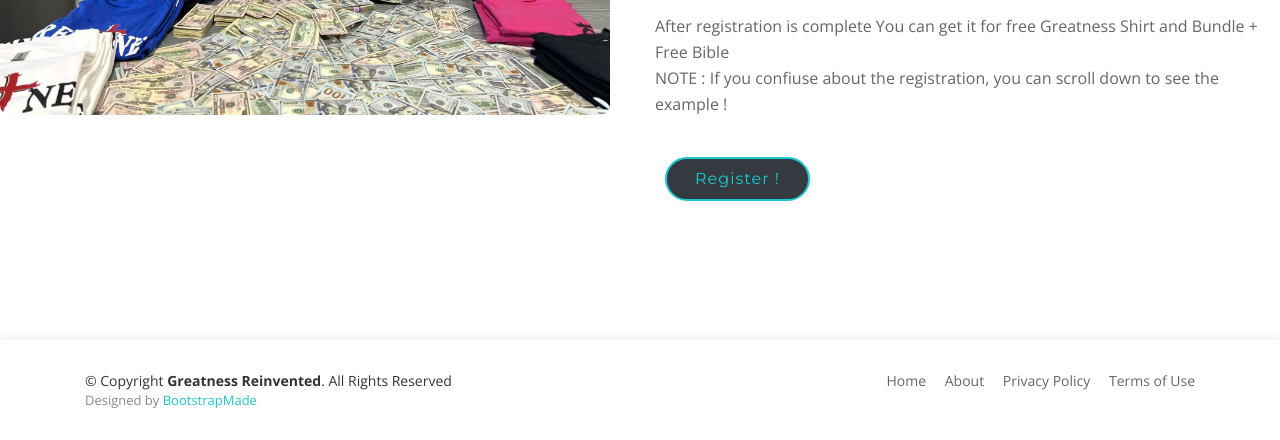
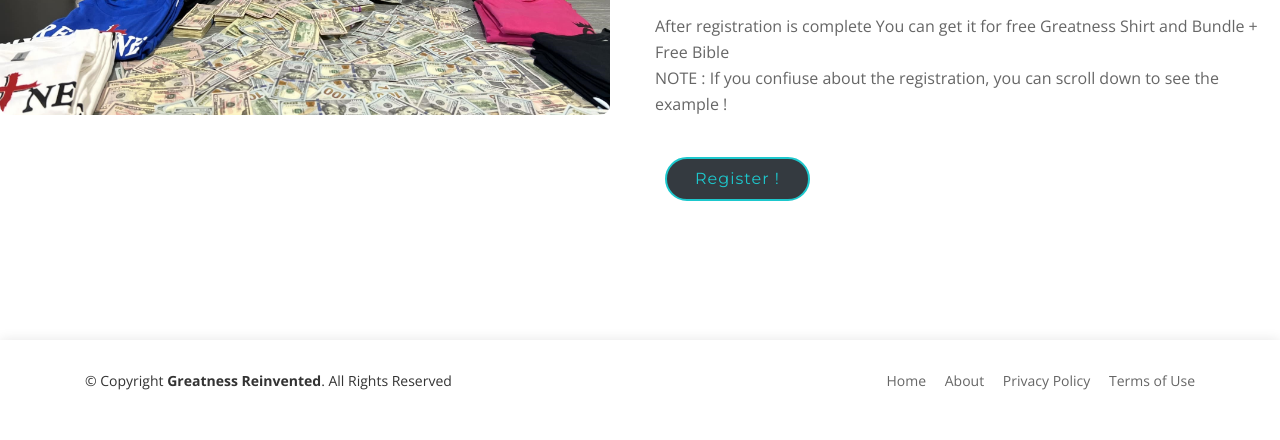
Before and after one commit to merahbersihbwangs/group, a plain HTML site: page index.html in a window 1280 px wide. Shown: the part 1304-1744 px from the top of the page. Drawn offline with nearby package versions, Linux system fonts and the light colour scheme; files whose address does not match are found by name.

Commit message:
Update index.html

```diff
--- a/index.html
+++ b/index.html
@@ -173,15 +173,6 @@
           <div class="copyright">
             © Copyright <strong>Greatness Reinvented</strong>. All Rights Reserved
           </div>
-          <div class="credits">
-            <!--
-              All the links in the footer should remain intact.
-              You can delete the links only if you purchased the pro version.
-              Licensing information: https://bootstrapmade.com/license/
-              Purchase the pro version with working PHP/AJAX contact form: https://bootstrapmade.com/buy/?theme=Avilon
-            -->
-            Designed by <a href="https://bootstrapmade.com/">BootstrapMade</a>
-          </div>
         </div>
         <div class="col-lg-6">
           <nav class="footer-links text-lg-right text-center pt-2 pt-lg-0">
```
